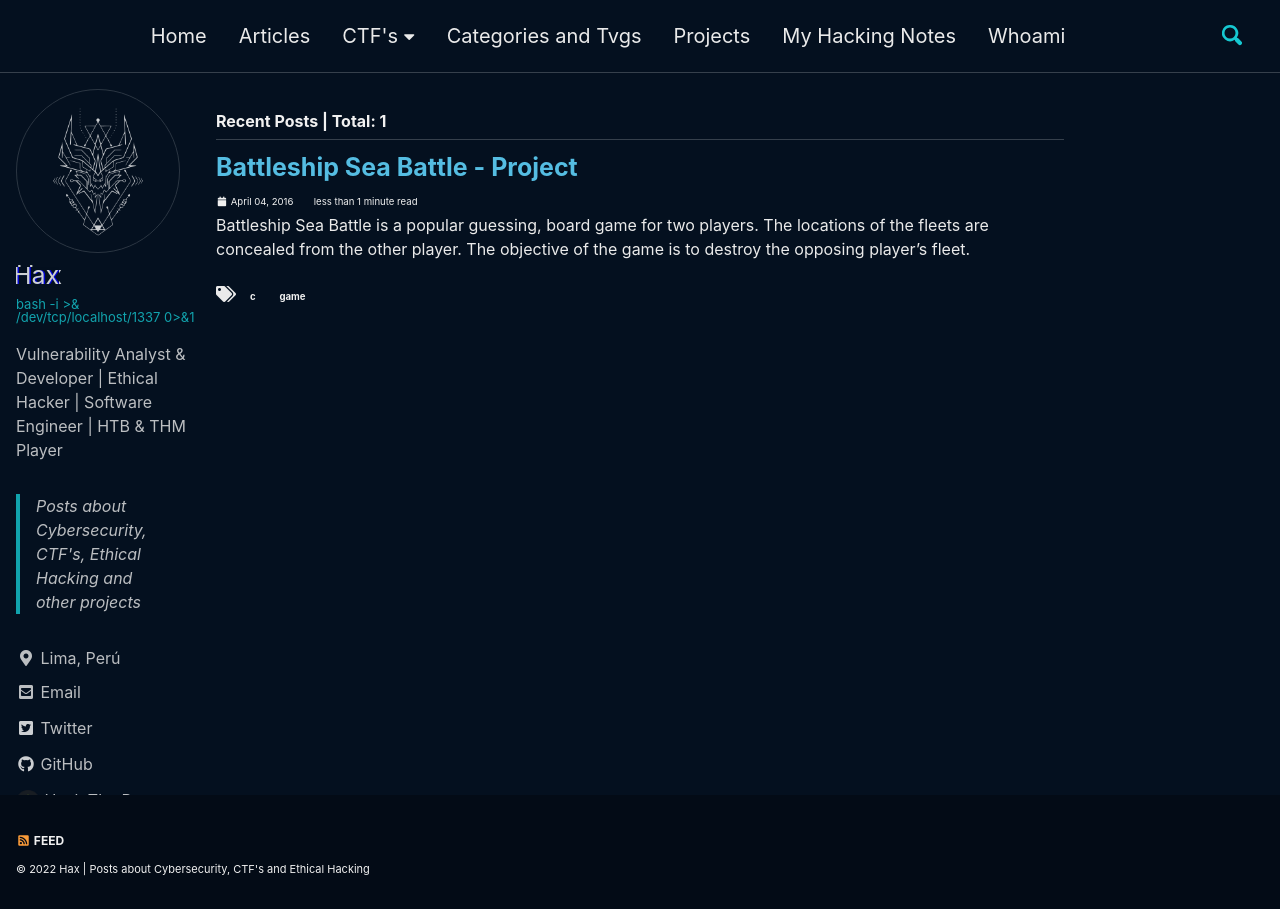
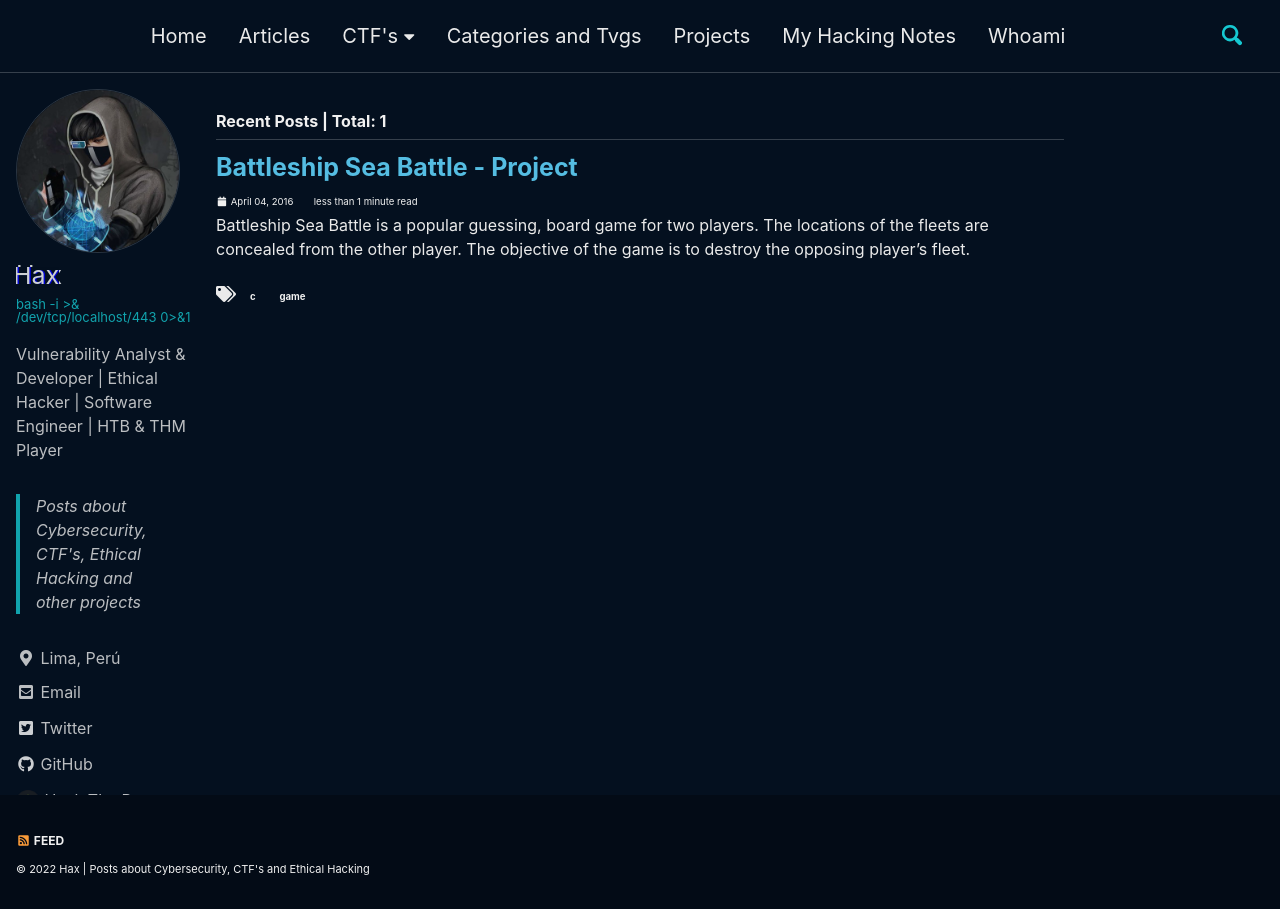
Before and after one commit to h4x01/h4x01.github.io, a Jekyll site: the page built from index.html, in a window 1280 px wide. Built offline with Jekyll 4.4.1, drawn with Linux system fonts in a browser that asks for light colours; cached includes are drawn as plain includes; nearby versions of some CDN libraries; a script that is not in the unit is left out; the list of posts is cut into pages by our own code; comment, search, counter and statistics services are not loaded.

Commit message:
Change file settings

```diff
--- a/Gemfile
+++ b/Gemfile
@@ -31,3 +31,6 @@
 
 # Performance-booster for watching directories on Windows
 gem "wdm", "~> 0.1.0" if Gem.win_platform?
+
+
+gem "webrick", "~> 1.7"
--- a/_includes/author-profile.html
+++ b/_includes/author-profile.html
@@ -35,7 +35,7 @@
     <div class="glitch author__name" data-text="Hax">Hax</div>
     <div width="100%;" style="margin-bottom: 10%;">
       <div id="shell" class="site-header__subtitle" style="color:#16c8d1;font-size: 13px;" data-cursive="">
-        bash -i &gt;&amp; /dev/tcp/localhost/1337 0&gt;&amp;1
+        bash -i &gt;&amp; /dev/tcp/localhost/443 0&gt;&amp;1
       </div>
     </div>
     <script>
```
Also changed, not shown: Gemfile.lock, assets/images/avatar.png.
